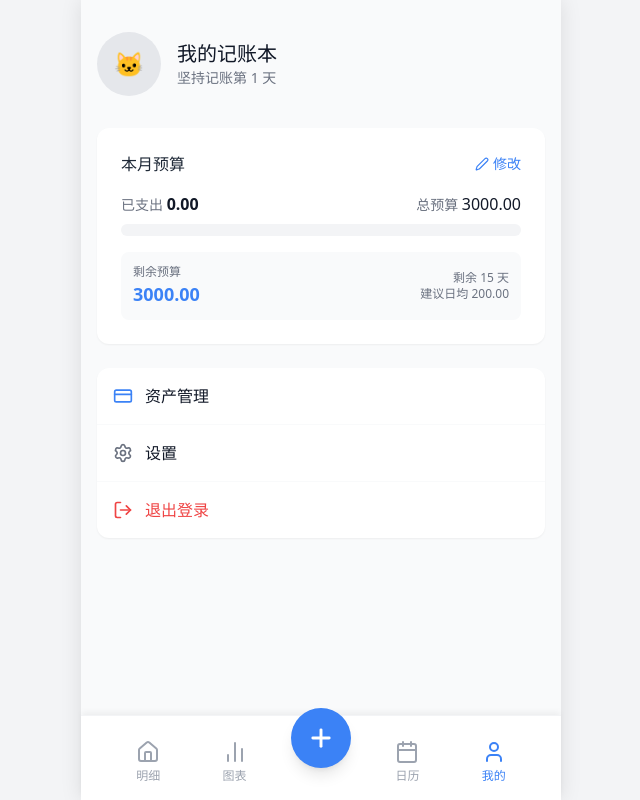
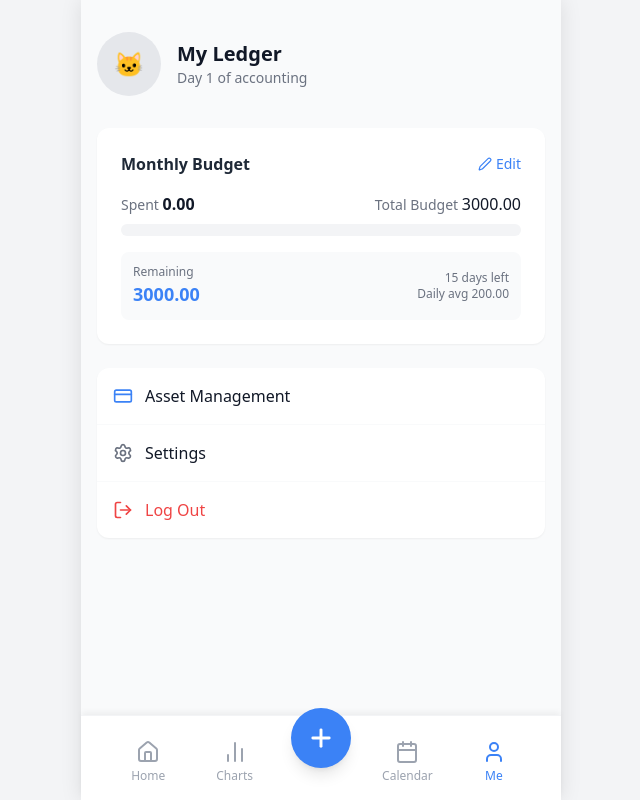
Before and after one commit to sjkenstone/money-tracking-app, a React (Vite) app: page /profile in a window 1280 px wide. Shown: the whole page, without its empty margins (319-959 px from the left). Built offline with nearby package versions, Linux system fonts and the light colour scheme.

Commit message:
Change to English version

```diff
--- a/src/components/Keypad.tsx
+++ b/src/components/Keypad.tsx
@@ -38,9 +38,9 @@ const Keypad: React.FC<KeypadProps> = ({
 
   const renderContent = (btn: string) => {
     if (btn === "DEL") return <Delete size={24} />;
-    if (btn === "OK") return <span className="font-bold">完成</span>;
+    if (btn === "OK") return <span className="font-bold">Done</span>;
     if (btn === "date")
-      return <span className="text-sm font-medium">今天</span>; // Should update with selected date
+      return <span className="text-sm font-medium">Today</span>; // Should update with selected date
     return <span className="text-xl font-medium">{btn}</span>;
   };
 
--- a/src/context/AppContext.tsx
+++ b/src/context/AppContext.tsx
@@ -15,15 +15,15 @@ interface AppContextType {
 }
 
 const defaultCategories: Category[] = [
-  { id: '1', name: '餐饮', icon: 'Utensils', type: 'expense', color: '#ef4444' },
-  { id: '2', name: '购物', icon: 'ShoppingBag', type: 'expense', color: '#f97316' },
-  { id: '3', name: '交通', icon: 'Bus', type: 'expense', color: '#3b82f6' },
-  { id: '4', name: '娱乐', icon: 'Gamepad2', type: 'expense', color: '#8b5cf6' },
-  { id: '5', name: '居住', icon: 'Home', type: 'expense', color: '#10b981' },
-  { id: '6', name: '医疗', icon: 'Stethoscope', type: 'expense', color: '#ec4899' },
-  { id: '7', name: '工资', icon: 'Banknote', type: 'income', color: '#22c55e' },
-  { id: '8', name: '兼职', icon: 'Briefcase', type: 'income', color: '#14b8a6' },
-  { id: '9', name: '理财', icon: 'TrendingUp', type: 'income', color: '#f59e0b' },
+  { id: '1', name: 'Food', icon: 'Utensils', type: 'expense', color: '#ef4444' },
+  { id: '2', name: 'Shopping', icon: 'ShoppingBag', type: 'expense', color: '#f97316' },
+  { id: '3', name: 'Transport', icon: 'Bus', type: 'expense', color: '#3b82f6' },
+  { id: '4', name: 'Entertainment', icon: 'Gamepad2', type: 'expense', color: '#8b5cf6' },
+  { id: '5', name: 'Housing', icon: 'Home', type: 'expense', color: '#10b981' },
+  { id: '6', name: 'Medical', icon: 'Stethoscope', type: 'expense', color: '#ec4899' },
+  { id: '7', name: 'Salary', icon: 'Banknote', type: 'income', color: '#22c55e' },
+  { id: '8', name: 'Part-time', icon: 'Briefcase', type: 'income', color: '#14b8a6' },
+  { id: '9', name: 'Investment', icon: 'TrendingUp', type: 'income', color: '#f59e0b' },
 ];
 
 const AppContext = createContext<AppContextType | undefined>(undefined);
--- a/src/pages/AddTransaction.tsx
+++ b/src/pages/AddTransaction.tsx
@@ -112,7 +112,7 @@ const AddTransaction: React.FC = () => {
                   : "text-white/70 hover:text-white"
               )}
             >
-              {{ expense: "支出", income: "收入", transfer: "转账" }[t]}
+              {{ expense: "Expense", income: "Income", transfer: "Transfer" }[t]}
             </button>
           ))}
         </div>
@@ -160,7 +160,7 @@ const AddTransaction: React.FC = () => {
             <div className="w-12 h-12 rounded-full bg-gray-100 text-gray-400 flex items-center justify-center">
               <Icons.Plus size={24} />
             </div>
-            <span className="text-xs text-gray-400">设置</span>
+            <span className="text-xs text-gray-400">Settings</span>
           </button>
         </div>
       </div>
@@ -175,7 +175,7 @@ const AddTransaction: React.FC = () => {
           <MessageSquare size={14} className="mr-2" />
           <input
             type="text"
-            placeholder="写备注..."
+            placeholder="Add note..."
             className="w-full bg-transparent text-xs outline-none text-gray-700 placeholder-gray-400"
             value={note}
             onChange={(e) => setNote(e.target.value)}
--- a/src/pages/CalendarPage.tsx
+++ b/src/pages/CalendarPage.tsx
@@ -1,7 +1,7 @@
 import React, { useState, useMemo } from 'react';
 import { useAppContext } from '../context/AppContext';
 import { format, startOfMonth, endOfMonth, eachDayOfInterval, isSameDay, addMonths, subMonths, getDay } from 'date-fns';
-import { zhCN } from 'date-fns/locale';
+import { enUS } from 'date-fns/locale';
 import { ChevronLeft, ChevronRight } from 'lucide-react';
 import TransactionItem from '../components/TransactionItem';
 import clsx from 'clsx';
@@ -46,7 +46,7 @@ const CalendarPage: React.FC = () => {
       }, { income: 0, expense: 0 });
   }, [transactions, currentMonth]);
 
-  const weekDays = ['日', '一', '二', '三', '四', '五', '六'];
+  const weekDays = ['Sun', 'Mon', 'Tue', 'Wed', 'Thu', 'Fri', 'Sat'];
 
   // Calculate padding for first day
   const startDay = getDay(startOfMonth(currentMonth));
@@ -60,14 +60,14 @@ const CalendarPage: React.FC = () => {
             <button onClick={() => setCurrentMonth(subMonths(currentMonth, 1))}>
               <ChevronLeft />
             </button>
-            <span className="text-lg font-medium">{format(currentMonth, 'yyyy年MM月')}</span>
+            <span className="text-lg font-medium">{format(currentMonth, 'MMMM yyyy', { locale: enUS })}</span>
             <button onClick={() => setCurrentMonth(addMonths(currentMonth, 1))}>
               <ChevronRight />
             </button>
           </div>
           <div className="flex justify-between text-sm opacity-90 px-4">
-            <span>总支出: {monthStats.expense.toFixed(2)}</span>
-            <span>总收入: {monthStats.income.toFixed(2)}</span>
+            <span>Total Expense: {monthStats.expense.toFixed(2)}</span>
+            <span>Total Income: {monthStats.income.toFixed(2)}</span>
           </div>
         </div>
 
@@ -112,11 +112,11 @@ const CalendarPage: React.FC = () => {
       {/* Transactions List */}
       <div className="flex-1 overflow-y-auto bg-gray-50 p-4">
         <div className="flex justify-between items-center mb-2 text-xs text-gray-500">
-          <span>{format(selectedDate, 'MM月dd日 EEEE', { locale: zhCN })}</span>
+          <span>{format(selectedDate, 'MMM dd, EEEE', { locale: enUS })}</span>
           <span>
             {selectedDayTransactions.length > 0
-              ? `支出 ${selectedDayTransactions.filter(t => t.type === 'expense').reduce((acc, t) => acc + t.amount, 0).toFixed(2)}`
-              : '无记录'}
+              ? `Expense ${selectedDayTransactions.filter(t => t.type === 'expense').reduce((acc, t) => acc + t.amount, 0).toFixed(2)}`
+              : 'No records'}
           </span>
         </div>
         <div className="space-y-2">
--- a/src/pages/Charts.tsx
+++ b/src/pages/Charts.tsx
@@ -42,7 +42,7 @@ const Charts: React.FC = () => {
       .map(([id, value]) => {
         const category = categories.find(c => c.id === id);
         return {
-          name: category?.name || '未知',
+          name: category?.name || 'Unknown',
           value,
           color: category?.color || '#ccc',
           icon: category?.icon,
@@ -69,13 +69,13 @@ const Charts: React.FC = () => {
                   period === p ? "bg-white text-primary" : "text-white/70 hover:text-white"
                 )}
               >
-                {{ week: '周', month: '月', year: '年' }[p]}
+                {{ week: 'Week', month: 'Month', year: 'Year' }[p]}
               </button>
             ))}
           </div>
         </div>
         <div className="text-center">
-          <div className="text-xs opacity-70 mb-1">总支出</div>
+          <div className="text-xs opacity-70 mb-1">Total Expense</div>
           <div className="text-2xl font-bold">{totalExpense.toFixed(2)}</div>
         </div>
       </div>
@@ -105,7 +105,7 @@ const Charts: React.FC = () => {
 
         {/* Ranking List */}
         <div className="space-y-4 pb-8">
-          <h3 className="font-bold text-gray-800">支出排行榜</h3>
+          <h3 className="font-bold text-gray-800">Expense Ranking</h3>
           {categoryData.map((item, index) => (
             <div key={index} className="flex items-center gap-3">
               <div
--- a/src/pages/Home.tsx
+++ b/src/pages/Home.tsx
@@ -2,7 +2,7 @@ import React, { useMemo, useState } from 'react';
 import { useAppContext } from '../context/AppContext';
 import TransactionItem from '../components/TransactionItem';
 import { format, parseISO, startOfMonth, endOfMonth, isWithinInterval } from 'date-fns';
-import { zhCN } from 'date-fns/locale';
+import { enUS } from 'date-fns/locale';
 import { ChevronDown, Eye, EyeOff, FileText } from 'lucide-react';
 import * as Icons from 'lucide-react';
 
@@ -51,7 +51,7 @@ const Home: React.FC = () => {
       <header className="bg-primary text-white p-6 pb-12 rounded-b-[2rem] shadow-md z-10">
         <div className="flex justify-between items-center mb-6">
           <div className="flex items-center gap-1 opacity-90">
-            <span className="text-sm font-medium">{format(currentMonth, 'yyyy年MM月')}</span>
+            <span className="text-sm font-medium">{format(currentMonth, 'MMMM yyyy', { locale: enUS })}</span>
             <ChevronDown size={16} />
           </div>
           <button onClick={() => setShowBalance(!showBalance)} className="opacity-80">
@@ -60,7 +60,7 @@ const Home: React.FC = () => {
         </div>
 
         <div className="flex flex-col items-center mb-6">
-          <span className="text-sm opacity-80 mb-1">本月结余</span>
+          <span className="text-sm opacity-80 mb-1">Balance</span>
           <span className="text-4xl font-bold tracking-tight">
             {showBalance ? (totalIncome - totalExpense).toFixed(2) : '****'}
           </span>
@@ -68,13 +68,13 @@ const Home: React.FC = () => {
 
         <div className="flex justify-between w-full px-4">
           <div className="flex flex-col">
-            <span className="text-xs opacity-70 mb-1">本月收入</span>
+            <span className="text-xs opacity-70 mb-1">Income</span>
             <span className="text-lg font-semibold">
               {showBalance ? totalIncome.toFixed(2) : '****'}
             </span>
           </div>
           <div className="flex flex-col items-end">
-            <span className="text-xs opacity-70 mb-1">本月支出</span>
+            <span className="text-xs opacity-70 mb-1">Expense</span>
             <span className="text-lg font-semibold">
               {showBalance ? totalExpense.toFixed(2) : '****'}
             </span>
@@ -89,7 +89,7 @@ const Home: React.FC = () => {
             <div key={date} className="mb-4 overflow-hidden rounded-xl shadow-sm border border-gray-100 bg-white">
               <div className="bg-gray-50 px-4 py-2 flex justify-between items-center border-b border-gray-100">
                 <span className="text-xs text-gray-500 font-medium">
-                  {format(parseISO(date), 'MM月dd日 EEEE', { locale: zhCN })}
+                  {format(parseISO(date), 'MMM dd, EEEE', { locale: enUS })}
                 </span>
                 {/* Optional: Daily summary */}
               </div>
@@ -107,7 +107,7 @@ const Home: React.FC = () => {
             <div className="w-16 h-16 bg-gray-100 rounded-full flex items-center justify-center mb-4">
               <FileText size={32} className="text-gray-300" />
             </div>
-            <p>本月暂无账单</p>
+            <p>No transactions this month</p>
           </div>
         )}
       </div>
--- a/src/pages/Profile.tsx
+++ b/src/pages/Profile.tsx
@@ -44,21 +44,21 @@ const Profile: React.FC = () => {
           🐱
         </div>
         <div>
-          <h2 className="text-xl font-bold">我的记账本</h2>
-          <p className="text-sm text-gray-500">坚持记账第 1 天</p>
+          <h2 className="text-xl font-bold">My Ledger</h2>
+          <p className="text-sm text-gray-500">Day 1 of accounting</p>
         </div>
       </div>
 
       {/* Budget Card */}
       <div className="bg-white rounded-xl p-6 shadow-sm mb-6">
         <div className="flex justify-between items-center mb-4">
-          <h3 className="font-bold text-gray-800">本月预算</h3>
+          <h3 className="font-bold text-gray-800">Monthly Budget</h3>
           <button
             onClick={() => setIsEditingBudget(!isEditingBudget)}
             className="text-primary text-sm flex items-center gap-1"
           >
             <Edit2 size={14} />
-            {isEditingBudget ? '取消' : '修改'}
+            {isEditingBudget ? 'Cancel' : 'Edit'}
           </button>
         </div>
 
@@ -74,18 +74,18 @@ const Profile: React.FC = () => {
               onClick={handleSaveBudget}
               className="bg-primary text-white px-4 rounded"
             >
-              保存
+              Save
             </button>
           </div>
         ) : (
           <>
             <div className="mb-2 flex justify-between items-end">
               <div>
-                <span className="text-sm text-gray-500">已支出 </span>
+                <span className="text-sm text-gray-500">Spent </span>
                 <span className="font-bold text-gray-900">{totalExpense.toFixed(2)}</span>
               </div>
               <div>
-                <span className="text-sm text-gray-500">总预算 </span>
+                <span className="text-sm text-gray-500">Total Budget </span>
                 <span className="font-medium text-gray-900">{budget.totalAmount.toFixed(2)}</span>
               </div>
             </div>
@@ -99,21 +99,21 @@ const Profile: React.FC = () => {
 
             <div className="flex justify-between items-center text-xs text-gray-500 bg-gray-50 p-3 rounded-lg">
               <div className="flex flex-col">
-                <span>剩余预算</span>
+                <span>Remaining</span>
                 <span className={clsx("text-lg font-bold", remaining < 0 ? "text-expense" : "text-primary")}>
                   {remaining.toFixed(2)}
                 </span>
               </div>
               <div className="flex flex-col items-end">
-                <span>剩余 {daysLeft} 天</span>
-                <span>建议日均 {dailyBudget > 0 ? dailyBudget.toFixed(2) : '0.00'}</span>
+                <span>{daysLeft} days left</span>
+                <span>Daily avg {dailyBudget > 0 ? dailyBudget.toFixed(2) : '0.00'}</span>
               </div>
             </div>
 
             {percentage >= 80 && (
               <div className="mt-3 flex items-center gap-2 text-xs text-orange-600 bg-orange-50 p-2 rounded">
                 <AlertTriangle size={14} />
-                <span>预算已使用 {percentage.toFixed(0)}%，请注意控制消费！</span>
+                <span>Budget used {percentage.toFixed(0)}%, please control spending!</span>
               </div>
             )}
           </>
@@ -124,15 +124,15 @@ const Profile: React.FC = () => {
       <div className="bg-white rounded-xl shadow-sm overflow-hidden">
         <div className="flex items-center gap-3 p-4 border-b border-gray-50 active:bg-gray-50">
           <CreditCard size={20} className="text-primary" />
-          <span className="flex-1">资产管理</span>
+          <span className="flex-1">Asset Management</span>
         </div>
         <div className="flex items-center gap-3 p-4 border-b border-gray-50 active:bg-gray-50">
           <Settings size={20} className="text-gray-500" />
-          <span className="flex-1">设置</span>
+          <span className="flex-1">Settings</span>
         </div>
         <div className="flex items-center gap-3 p-4 active:bg-gray-50 text-expense">
           <LogOut size={20} />
-          <span className="flex-1">退出登录</span>
+          <span className="flex-1">Log Out</span>
         </div>
       </div>
     </div>
```
Also changed, not shown: src/components/BottomNavigation.tsx (+5 -5 lines).
